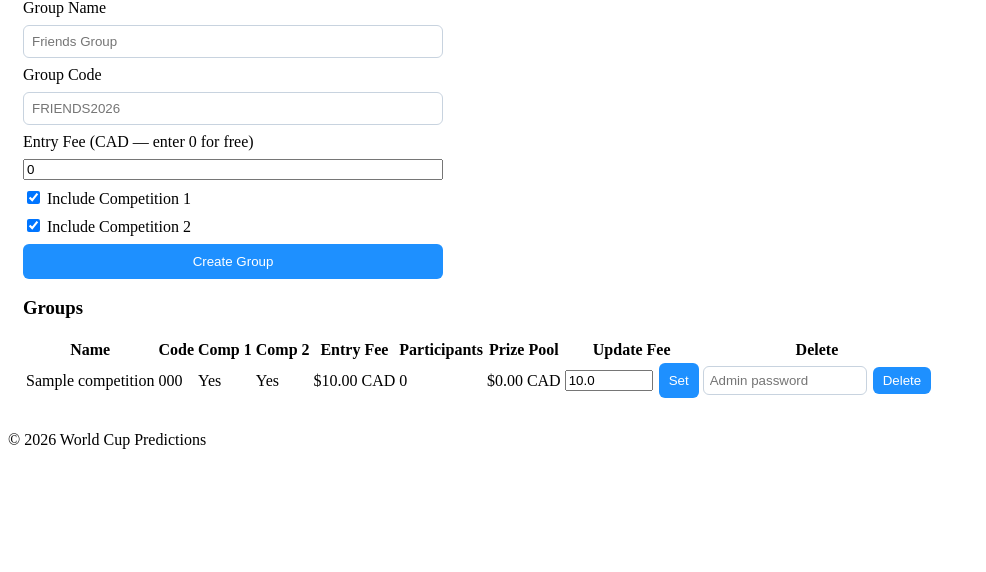
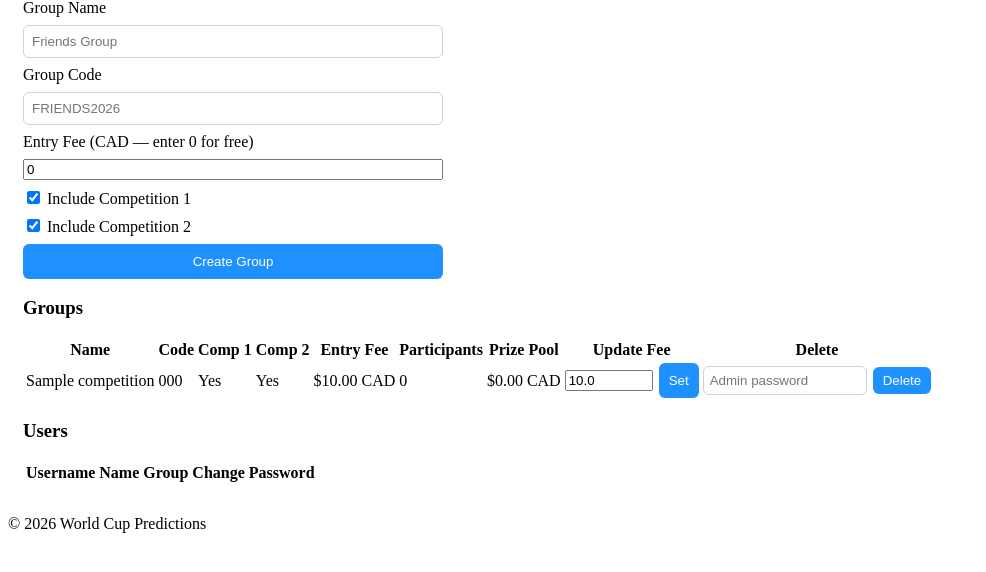
Before and after one commit to jalankmd/world_cup_prediction_website, a Flask app: page /admin in a window 1280 px wide. Shown: the part 169-741 px from the top of the page, without its empty margins (0-986 px from the left). Run offline with Flask 3, Linux system fonts and the light colour scheme; a user stored in the database is signed in; tables that the repository leaves empty hold one stand-in row (values such as "Sample post"); lists and menus that the app fills with data are empty.

Commit message:
add admin ability to change any user's password from group admin page
Co-Authored-By: Claude Sonnet 4.6 <noreply@anthropic.com>

```diff
--- a/app/routes.py
+++ b/app/routes.py
@@ -1347,6 +1347,24 @@ def admin_dashboard():
             flash(f"Entry fee for '{group.name}' set to {label}.", "success")
             return redirect(url_for("main.admin_dashboard"))
 
+        if form_action == "change_user_password":
+            user_id_raw = request.form.get("user_id", "")
+            new_password = request.form.get("new_password", "")
+            if not user_id_raw.isdigit():
+                flash("Invalid user.", "danger")
+                return redirect(url_for("main.admin_dashboard"))
+            if not new_password or len(new_password) < 4:
+                flash("Password must be at least 4 characters.", "danger")
+                return redirect(url_for("main.admin_dashboard"))
+            target = db.session.get(User, int(user_id_raw))
+            if not target or target.is_admin:
+                flash("User not found.", "danger")
+                return redirect(url_for("main.admin_dashboard"))
+            target.set_password(new_password)
+            db.session.commit()
+            flash(f"Password updated for {target.username}.", "success")
+            return redirect(url_for("main.admin_dashboard"))
+
         if form_action == "delete_group":
             group_id_raw = request.form.get("group_id", "")
             admin_password = request.form.get("admin_password", "")
@@ -1386,7 +1404,8 @@ def admin_dashboard():
             return redirect(url_for("main.admin_dashboard"))
 
     groups = Competition.query.order_by(Competition.name.asc()).all()
-    return render_template("admin_dashboard.html", groups=groups)
+    all_users = User.query.filter_by(is_admin=False).order_by(User.username.asc()).all()
+    return render_template("admin_dashboard.html", groups=groups, all_users=all_users)
 
 
 @bp.route("/admin/results", methods=["GET", "POST"])
--- a/templates/admin_dashboard.html
+++ b/templates/admin_dashboard.html
@@ -71,4 +71,34 @@
         {% endfor %}
     </tbody>
 </table>
+
+<h3>Users</h3>
+<table>
+    <thead>
+        <tr>
+            <th>Username</th>
+            <th>Name</th>
+            <th>Group</th>
+            <th>Change Password</th>
+        </tr>
+    </thead>
+    <tbody>
+        {% for user in all_users %}
+        <tr>
+            <td>{{ user.username }}</td>
+            <td>{{ user.first_name }} {{ user.last_name }}</td>
+            <td>{{ user.group.name if user.group else "—" }}</td>
+            <td>
+                <form method="POST" class="admin-inline-form">
+                    <input type="hidden" name="csrf_token" value="{{ csrf_token() }}">
+                    <input type="hidden" name="form_action" value="change_user_password">
+                    <input type="hidden" name="user_id" value="{{ user.id }}">
+                    <input type="password" name="new_password" placeholder="New password" required minlength="4" style="width:140px">
+                    <button type="submit">Set</button>
+                </form>
+            </td>
+        </tr>
+        {% endfor %}
+    </tbody>
+</table>
 {% endblock %}
```
